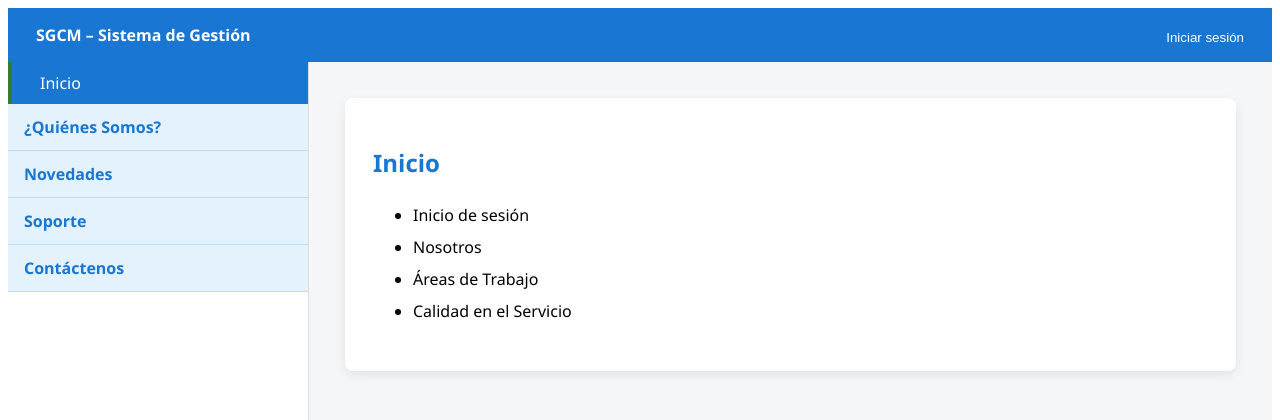
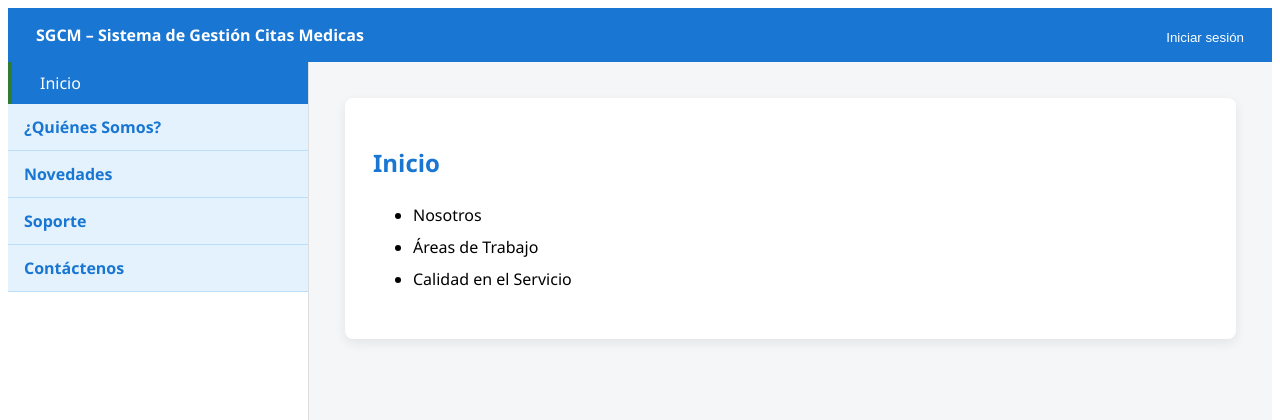
Before and after one commit to wandres2357-commits/Proyecto_SGCM, a React (Vite) app: page / in a window 1280 px wide. Shown: the top 420 px of the page. Built offline with nearby package versions, Linux system fonts and the light colour scheme.

Commit message:
Add files via upload

```diff
--- a/src/App.jsx
+++ b/src/App.jsx
@@ -89,7 +89,7 @@ export default function App() {
           fontWeight: "bold"
         }}
       >
-        SGCM – Sistema de Gestión
+        SGCM – Sistema de Gestión Citas Medicas
       </header>
 
       <div style={{ display: "flex" }}>
@@ -145,7 +145,6 @@ export default function App() {
             <Card>
               <h2 style={{ color: "#1976d2" }}>Inicio</h2>
               <ul style={{ lineHeight: 2 }}>
-                <li>Inicio de sesión</li>
                 <li>Nosotros</li>
                 <li>Áreas de Trabajo</li>
                 <li>Calidad en el Servicio</li>
```
